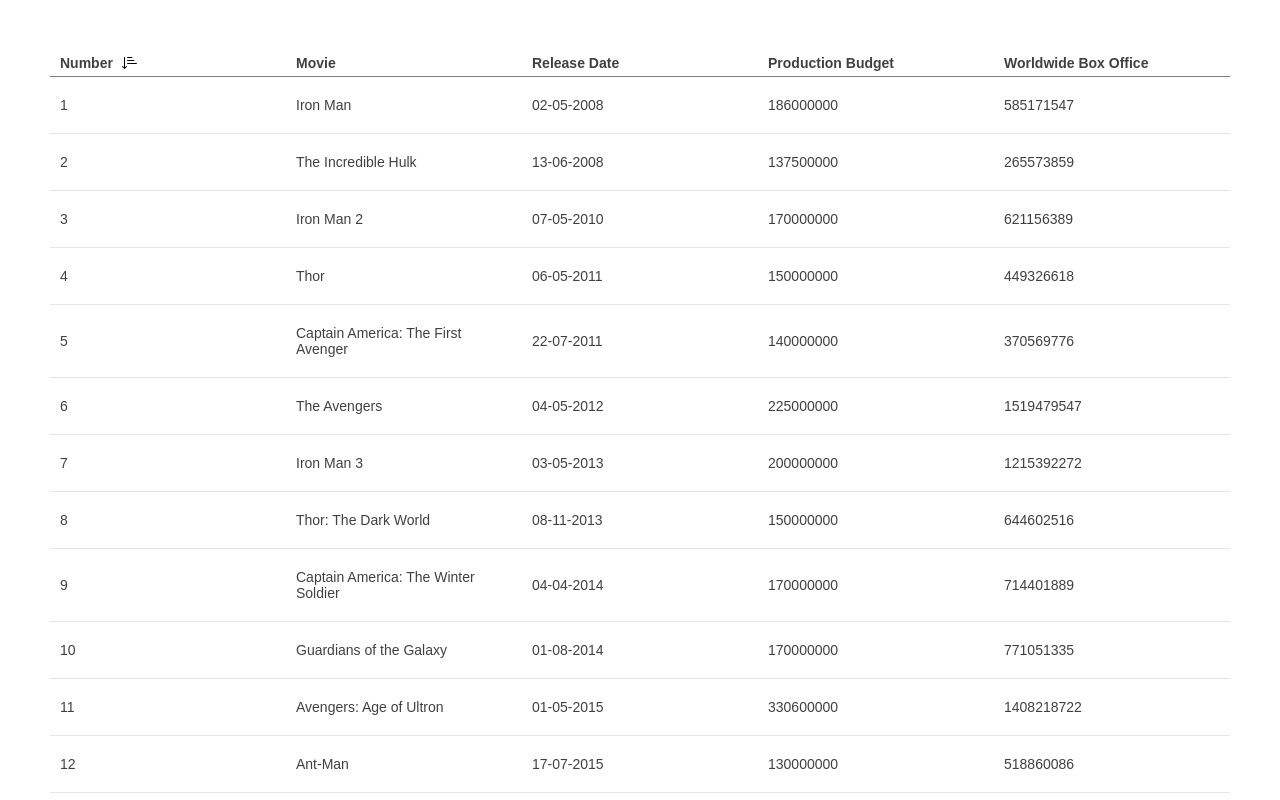
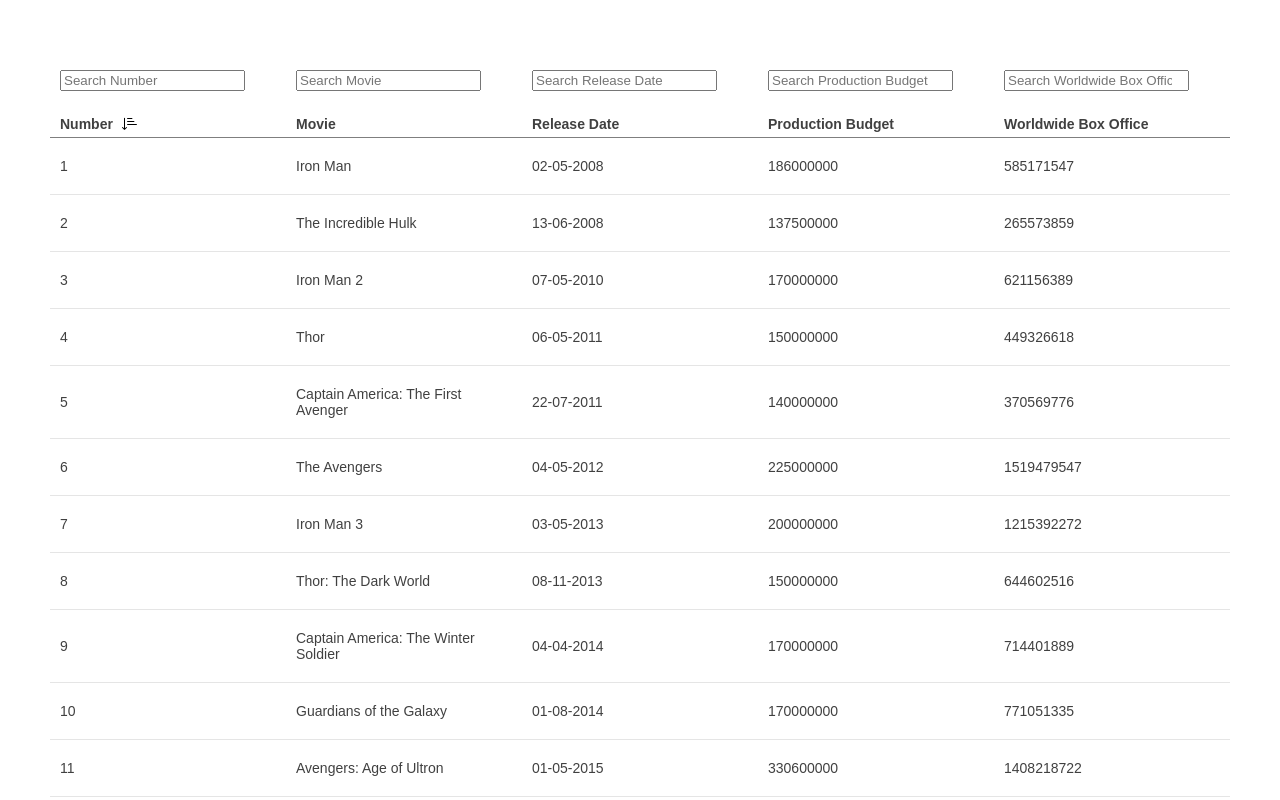
Before and after one commit to matus-chamula/signavio-coding-challenge, a React (Create React App) app: page / in a window 1280 px wide. Shown: the top 800 px of the page. Built offline with nearby package versions, Linux system fonts and the light colour scheme.

Commit message:
Add filtering functionality

```diff
--- a/src/components/Table.js
+++ b/src/components/Table.js
@@ -5,6 +5,10 @@
 import { ReactComponent as DescIcon } from "./order-descending.svg";
 
 const Table = ({ columns, rows, types, initialSortColumn, initialSortOrder }) => {
+  ///////////////////////////
+  // Sorting functionality //
+  ///////////////////////////
+
   const [sortParams, setSortParams] = useState(() => ({ column: initialSortColumn, order: initialSortOrder }));
 
   const sortTable = (newSortParams) => {
@@ -50,11 +54,52 @@
     setTableData(sortTable({ column, order }));
   };
 
+  /////////////////////////////
+  // Filtering functionality //
+  /////////////////////////////
+
+  const [filterParams, setFilterParams] = useState(() => {});
+
+  const filterTable = (rows, filters) => {
+    // Return the whole table in case there are no filters
+    if (!filters) {
+      return rows;
+    }
+    if (filters) {
+      return rows.filter((row) => {
+        return Object.keys(filters).every((column) => {
+          const value = row[column];
+          const searchValue = filters[column];
+          return value.toString().toLowerCase().includes(searchValue.toLowerCase());
+        });
+      });
+    }
+  };
+
+  const handleFilter = (expression, column) => {
+    const newFilters = { ...filterParams };
+    // If the expression is empty, delete the given key. Otherwise add the property to newFilters object
+    !expression ? delete newFilters[column] : (newFilters[column] = expression);
+    setFilterParams(newFilters);
+    setTableData(filterTable([...rows], newFilters));
+  };
+
   return (
     <table
       title="Movies"
       className={classNames.table}>
       <thead>
+        <tr>
+          {columns.map(({ id, title }) => (
+            <td key={id}>
+              <input
+                type="search"
+                placeholder={`Search ${title}`}
+                onChange={(e) => handleFilter(e.target.value, id)}
+              />
+            </td>
+          ))}
+        </tr>
         <tr>
           {columns.map(({ id, title }) => (
             <th
```
